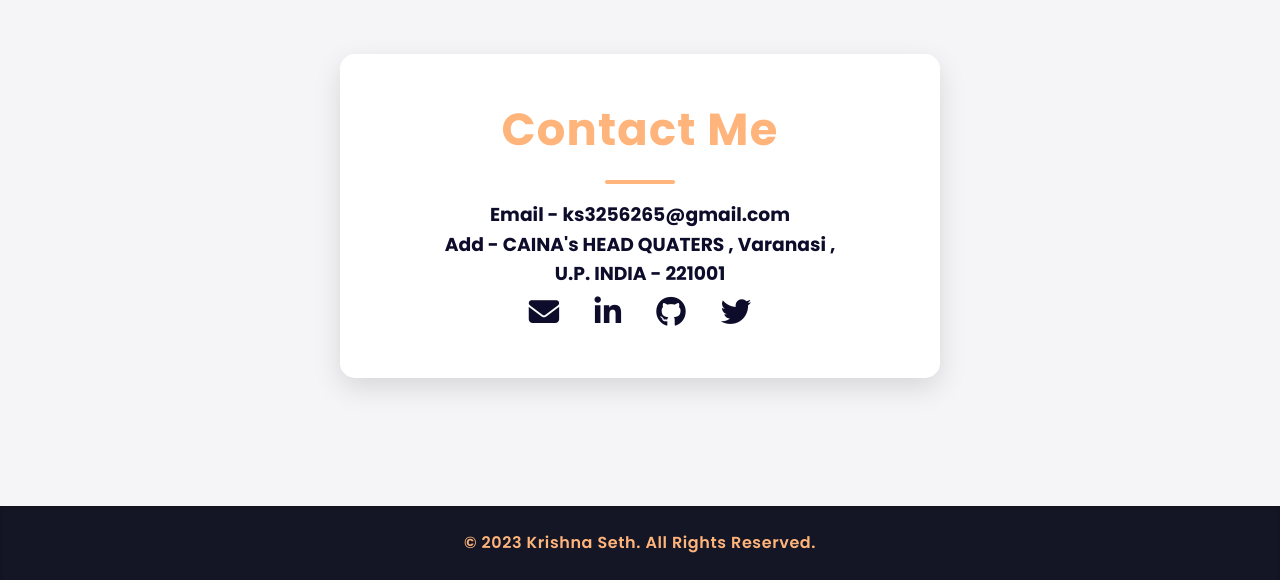
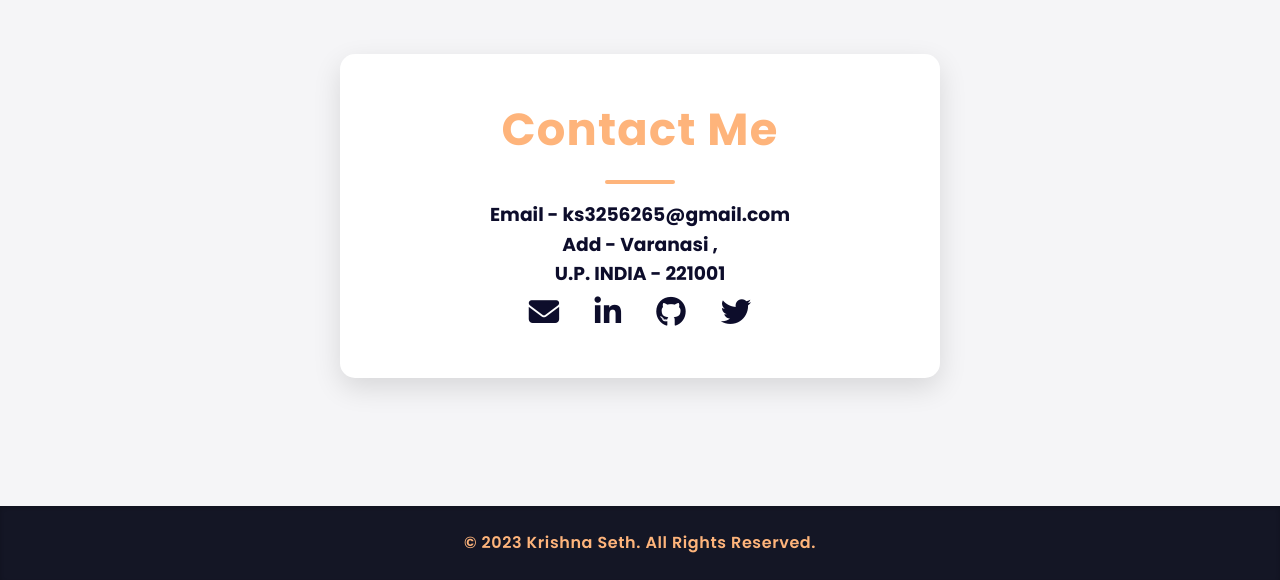
Before and after one commit to devkrishna51/MOCKTEST, a Flask app: page / in a window 1280 px wide. Shown: the part 2558-3138 px from the top of the page. Run offline with Flask 3, Linux system fonts and the light colour scheme.

Commit message:
Updated index.html and olevel.html

```diff
--- a/templates/index.html
+++ b/templates/index.html
@@ -17,7 +17,7 @@
       <li><a href="#hero" class="active">Home</a></li>
       <li><a href="#skills">Mocktest</a></li>
       <li><a href="#about">About</a></li>
-      <li><a href="#projects">Notes</a></li>
+      <li><a href="#projects">Projects</a></li>
       <li><a href="#contact">Contact us</a></li>
     </ul>
     <div id="hamburger" aria-label="Menu" role="button" tabindex="0" aria-expanded="false">
@@ -145,7 +145,7 @@
 
   <section id="contact" aria-labelledby="contact-title">
     <h2 id="contact-title">Contact Me</h2>
-    <h3> Email - ks3256265@gmail.com <br> Add - CAINA's HEAD QUATERS , Varanasi ,<br> U.P. INDIA - 221001 </h3>
+    <h3> Email - ks3256265@gmail.com <br> Add - Varanasi ,<br> U.P. INDIA - 221001 </h3>
     <div class="contact-links" role="list">
       <a href="#" class="contact-link" role="listitem" aria-label="Email Krishna Seth"><i class="fas fa-envelope"></i></a>
       <a href="#" target="_blank" rel="noopener noreferrer" class="contact-link" role="listitem" aria-label="LinkedIn Profile"><i class="fab fa-linkedin-in"></i></a>
```
